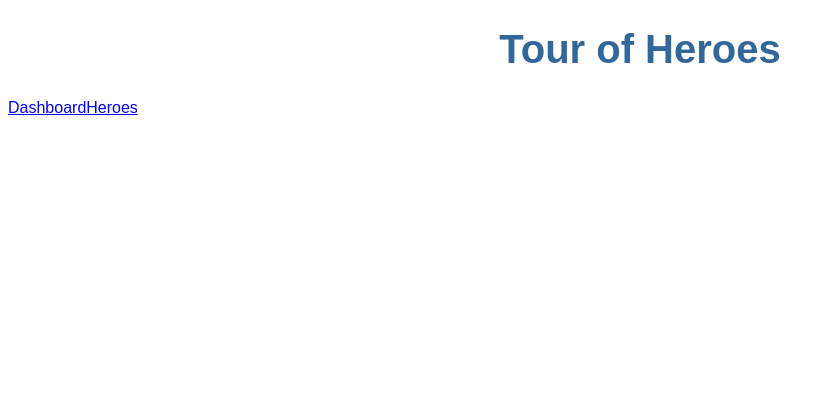
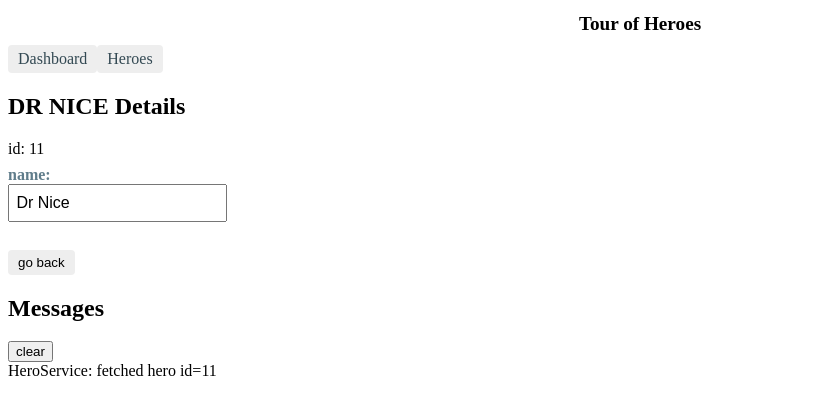
Before and after one commit to lapie002/TourOfHeroTuto, an Angular app: page /detail/11 in a window 1280 px wide. Shown: the top 414 px of the page, without its empty margins (0-834 px from the left). Built offline with nearby package versions, Linux system fonts and the light colour scheme.

Commit message:
added nav go back and clean code

```diff
--- a/src/app/app-routing.module.ts
+++ b/src/app/app-routing.module.ts
@@ -7,7 +7,7 @@
 
 
 const routes: Routes = [
-  { path: '', redirectTo: '/dashboard', pathMatch: 'full' },
+  {path: '', redirectTo: '/dashboard', pathMatch: 'full' },
   {path: 'heroes', component: HeroesComponent},
   {path: 'dashboard', component: DashboardComponent},
   {path: 'detail/:id', component: HeroDetailComponent}
--- a/src/app/app.component.html
+++ b/src/app/app.component.html
@@ -10,12 +10,10 @@
   <a routerLink="/dashboard">Dashboard</a>
   <!--  http://localhost:4200/heroes -->
   <a routerLink="/heroes">Heroes</a>
-
   <!--  http://localhost:4200/detail/:id -->
-
 </nav>
 
 <!-- <app-heroes></app-heroes> -->
-
+<!--  tells the router where to display routed views -->
 <router-outlet></router-outlet>
 <app-messages></app-messages>
--- a/src/app/app.component.scss
+++ b/src/app/app.component.scss
@@ -1,22 +1,28 @@
-/* Application-wide Styles */
+/* AppComponent's private CSS styles */
 h1 {
-  color: #369;
-  font-family: Arial, Helvetica, sans-serif;
-  font-size: 250%;
+  font-size: 1.2em;
+  margin-bottom: 0;
 }
-h2, h3 {
-  color: #444;
-  font-family: Arial, Helvetica, sans-serif;
-  font-weight: lighter;
+h2 {
+  font-size: 2em;
+  margin-top: 0;
+  padding-top: 0;
 }
-body {
-  margin: 2em;
+nav a {
+  padding: 5px 10px;
+  text-decoration: none;
+  margin-top: 10px;
+  display: inline-block;
+  background-color: #eee;
+  border-radius: 4px;
 }
-body, input[type="text"], button {
-  color: #333;
-  font-family: Cambria, Georgia;
+nav a:visited, a:link {
+  color: #334953;
 }
-/* everywhere else */
-* {
-  font-family: Arial, Helvetica, sans-serif;
+nav a:hover {
+  color: #039be5;
+  background-color: #cfd8dc;
 }
+nav a.active {
+  color: #039be5;
+}
--- a/src/app/app.module.ts
+++ b/src/app/app.module.ts
@@ -1,13 +1,14 @@
+import { NgModule } from '@angular/core';
 import { BrowserModule } from '@angular/platform-browser';
-import { NgModule } from '@angular/core';
 import { FormsModule } from '@angular/forms'; // <-- NgModel lives here
 
 import { AppComponent } from './app.component';
 import { HeroesComponent } from './heroes/heroes.component';
 import { HeroDetailComponent } from './hero-detail/hero-detail.component';
 import { MessagesComponent } from './messages/messages.component';
+import { DashboardComponent } from './dashboard/dashboard.component';
+
 import { AppRoutingModule } from './app-routing.module';
-import { DashboardComponent } from './dashboard/dashboard.component';
 
 
 @NgModule({
--- a/src/app/dashboard/dashboard.component.ts
+++ b/src/app/dashboard/dashboard.component.ts
@@ -11,7 +11,6 @@
 
   heroes: Hero[] = [];
 
-
   constructor(private heroService: HeroService) { }
 
   ngOnInit() {
@@ -19,7 +18,7 @@
   }
 
   getHeroes(): void {
-    this.heroService.getHeroes().subscribe(heroes => this.heroes = heroes.slice(1,5));
+    this.heroService.getHeroes().subscribe(heroes => this.heroes = heroes.slice(1, 5));
   }
 
 }
--- a/src/app/hero-detail/hero-detail.component.html
+++ b/src/app/hero-detail/hero-detail.component.html
@@ -9,3 +9,5 @@
   </div>
 
 </div>
+
+<button (click)="goBack()">go back</button>
--- a/src/app/hero-detail/hero-detail.component.scss
+++ b/src/app/hero-detail/hero-detail.component.scss
@@ -0,0 +1,31 @@
+/* HeroDetailComponent's private CSS styles */
+label {
+  display: inline-block;
+  width: 3em;
+  margin: .5em 0;
+  color: #607D8B;
+  font-weight: bold;
+}
+input {
+  height: 2em;
+  font-size: 1em;
+  padding-left: .4em;
+}
+button {
+  margin-top: 20px;
+  font-family: Arial;
+  background-color: #eee;
+  border: none;
+  padding: 5px 10px;
+  border-radius: 4px;
+  cursor: pointer;
+  cursor: hand;
+}
+button:hover {
+  background-color: #cfd8dc;
+}
+button:disabled {
+  background-color: #eee;
+  color: #ccc;
+  cursor: auto;
+}
--- a/src/app/hero-detail/hero-detail.component.ts
+++ b/src/app/hero-detail/hero-detail.component.ts
@@ -1,5 +1,9 @@
 import { Component, OnInit, Input } from '@angular/core';
+import { ActivatedRoute } from '@angular/router';
+import { Location } from '@angular/common';
+
 import { Hero } from '../hero';
+import { HeroService } from '../hero.service';
 
 @Component({
   selector: 'app-hero-detail',
@@ -8,11 +12,28 @@
 })
 export class HeroDetailComponent implements OnInit {
 
-  @Input() hero: Hero;
+  /* @Input() hero: Hero; */
 
-  constructor() { }
+  hero: Hero;
+
+  constructor(
+    private route: ActivatedRoute,
+    private location: Location,
+    private heroService: HeroService) {}
 
   ngOnInit() {
+    this.getHero();
   }
 
+  getHero(): void {
+    const id = +this.route.snapshot.paramMap.get('id');
+
+    this.heroService.getHeroe(id).subscribe(hero => this.hero = hero);
+  }
+
+  goBack(): void {
+    this.location.back();
+  }
+
+
 }
--- a/src/app/hero.service.ts
+++ b/src/app/hero.service.ts
@@ -6,16 +6,24 @@
 import { HEROES } from './mock-heroes';
 import { MessageService } from './message.service';
 
-@Injectable({
-  providedIn: 'root'
-})
+@Injectable({providedIn: 'root'})
+
 export class HeroService {
 
   constructor(private messageService: MessageService) { }
 
   getHeroes(): Observable<Hero[]> {
+    // TODO: send the message _after_ fetching the heroes
     this.messageService.add('HeroService: fetched heroes');
+
     return of(HEROES);
+  }
+
+  getHeroe(id): Observable<Hero> {
+    // TODO: send the message _after_ fetching the hero
+    this.messageService.add(`HeroService: fetched hero id=${id}`);
+
+    return of(HEROES.find(hero => hero.id === id));
   }
 
 
--- a/src/app/heroes/heroes.component.html
+++ b/src/app/heroes/heroes.component.html
@@ -1,9 +1,9 @@
 <h2>My Heroes</h2>
 <ul class="heroes">
-  <li *ngFor="let hero of heroes"
-      [class.selected]="hero === selectedHero"
-      (click)="onSelect(hero)">
-    <span class="badge">{{hero.id}}</span> {{hero.name}}
+  <li *ngFor="let hero of heroes">
+    <a routerLink="/detail/{{hero.id}}">
+      <span class="badge">{{hero.id}}</span> {{hero.name}}
+    </a>
   </li>
 </ul>
 <app-hero-detail [hero] ="selectedHero" ></app-hero-detail>
--- a/src/app/heroes/heroes.component.scss
+++ b/src/app/heroes/heroes.component.scss
@@ -1,8 +1,4 @@
 /* HeroesComponent's private CSS styles */
-.selected {
-  background-color: #CFD8DC !important;
-  color: white;
-}
 .heroes {
   margin: 0 0 2em 0;
   list-style-type: none;
@@ -10,28 +6,33 @@
   width: 15em;
 }
 .heroes li {
+  position: relative;
   cursor: pointer;
-  position: relative;
-  left: 0;
   background-color: #EEE;
   margin: .5em;
   padding: .3em 0;
   height: 1.6em;
   border-radius: 4px;
 }
-.heroes li.selected:hover {
-  background-color: #BBD8DC !important;
-  color: white;
-}
+
 .heroes li:hover {
   color: #607D8B;
   background-color: #DDD;
   left: .1em;
 }
-.heroes .text {
+
+.heroes a {
+  color: #333;
+  text-decoration: none;
   position: relative;
-  top: -3px;
+  display: block;
+  width: 250px;
 }
+
+.heroes a:hover {
+  color:#607D8B;
+}
+
 .heroes .badge {
   display: inline-block;
   font-size: small;
@@ -43,6 +44,8 @@
   left: -1px;
   top: -4px;
   height: 1.8em;
+  min-width: 16px;
+  text-align: right;
   margin-right: .8em;
   border-radius: 4px 0 0 4px;
 }
--- a/src/app/heroes/heroes.component.ts
+++ b/src/app/heroes/heroes.component.ts
@@ -23,9 +23,11 @@
     this.getHeroes();
   }
 
+  /* Dead code : methode (click)="onSelect(hero)"
   onSelect(hero: Hero): void {
     this.selectedHero = hero;
   }
+  */
 
   getHeroes(): void {
     /* this.heroes = this.heroService.getHeroes(); */
```
